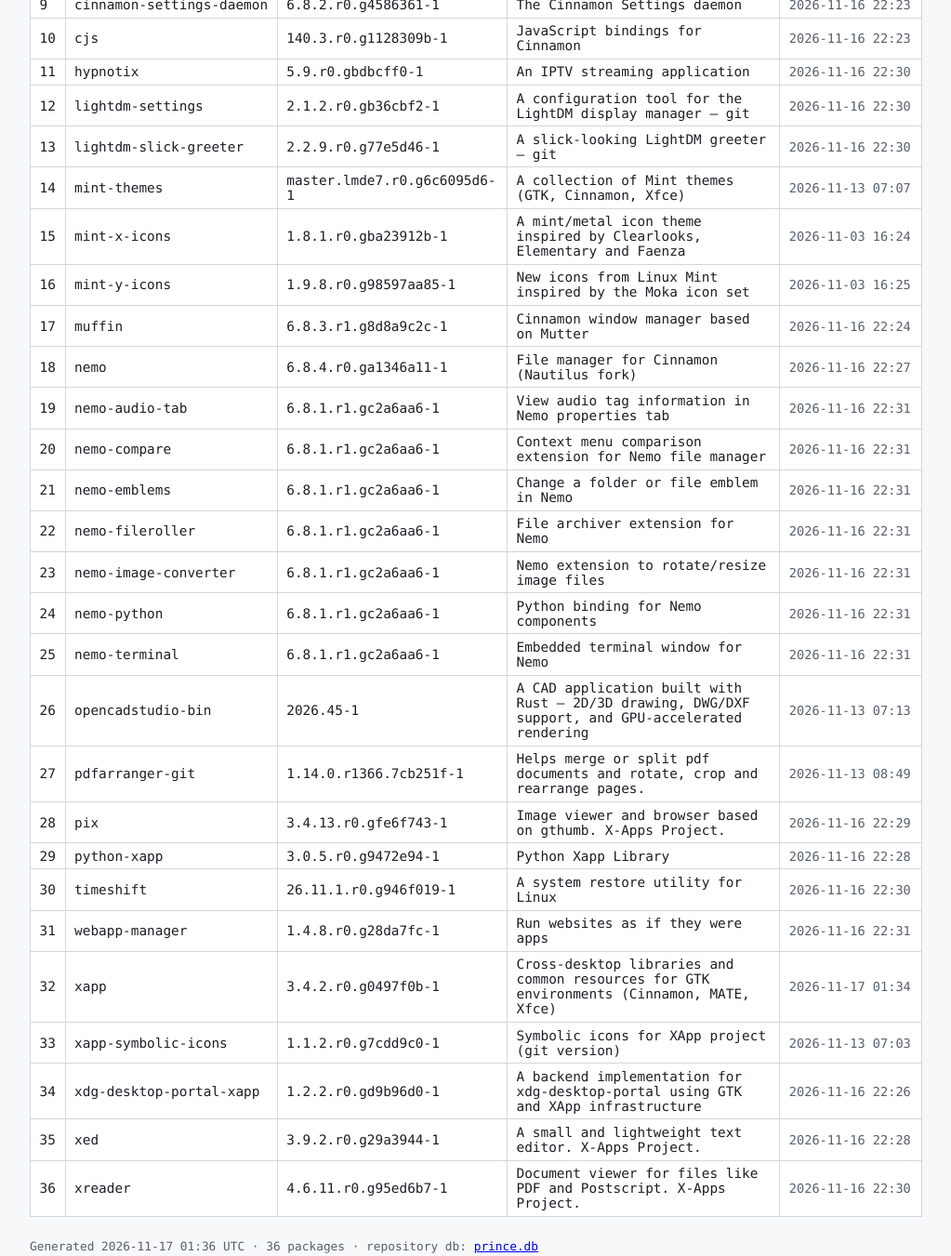
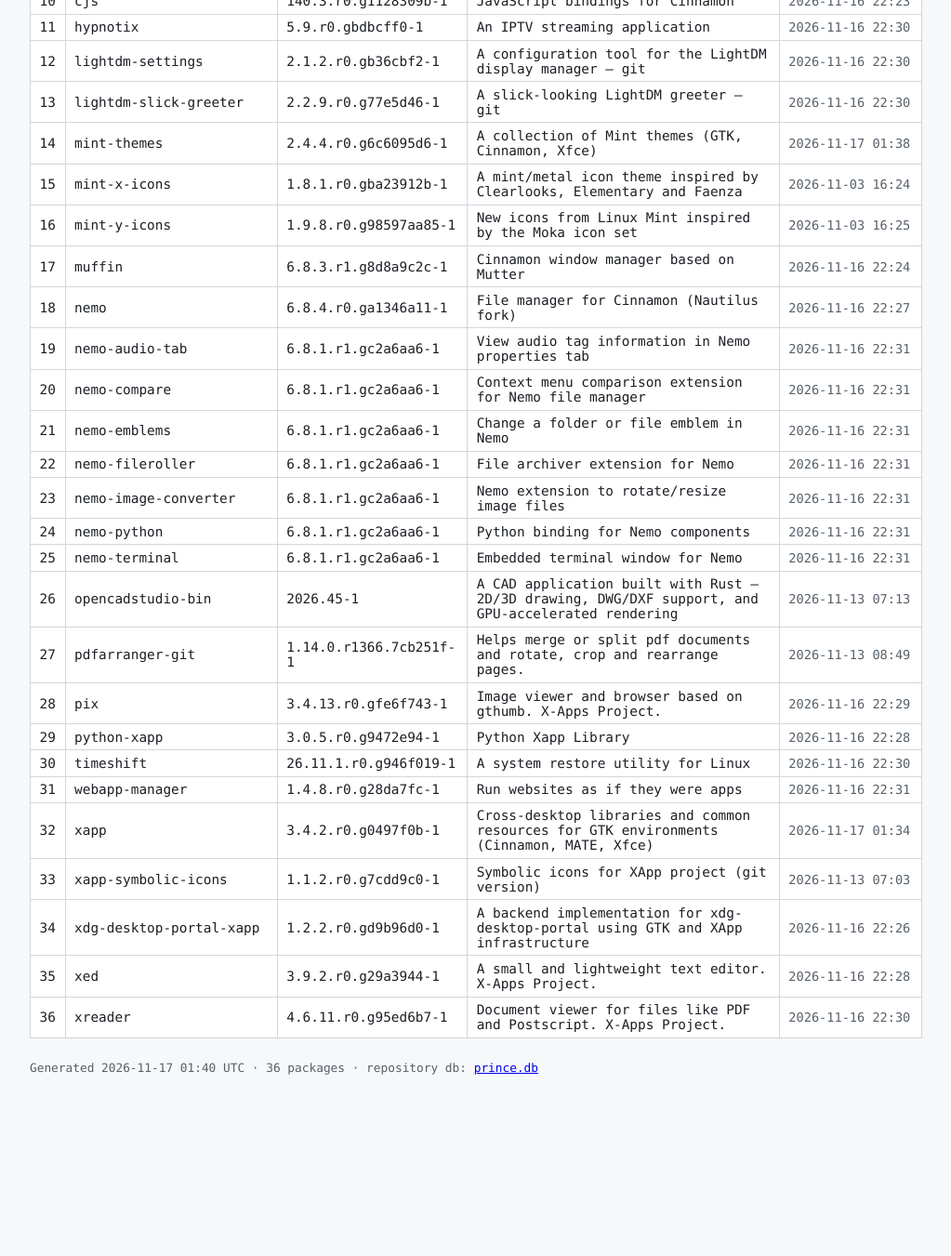
Before and after one commit to princepaul/arch-repo, a plain HTML site: page index.html in a window 1280 px wide. Shown: the part 820-2171 px from the top of the page at 93% size, without its empty margins (128-1151 px from the left). After the commit the page ends 2008 px from the top, so only its background shows below. Drawn offline with Linux system fonts and the light colour scheme.

Commit message:
Publish packages [skip ci]

```diff
--- a/index.html
+++ b/index.html
@@ -39,7 +39,7 @@ Server = https://princepaul.github.io/arch-repo/</pre>
 <tr><td data-sort="11">11</td><td data-sort="hypnotix">hypnotix</td><td data-sort="5.9.r0.gbdbcff0-1">5.9.r0.gbdbcff0-1</td><td>An IPTV streaming application</td><td data-sort="1794868236">2026-11-16 22:30</td></tr>
 <tr><td data-sort="12">12</td><td data-sort="lightdm-settings">lightdm-settings</td><td data-sort="2.1.2.r0.gb36cbf2-1">2.1.2.r0.gb36cbf2-1</td><td>A configuration tool for the LightDM display manager – git</td><td data-sort="1794868255">2026-11-16 22:30</td></tr>
 <tr><td data-sort="13">13</td><td data-sort="lightdm-slick-greeter">lightdm-slick-greeter</td><td data-sort="2.2.9.r0.g77e5d46-1">2.2.9.r0.g77e5d46-1</td><td>A slick-looking LightDM greeter – git</td><td data-sort="1794868243">2026-11-16 22:30</td></tr>
-<tr><td data-sort="14">14</td><td data-sort="mint-themes">mint-themes</td><td data-sort="master.lmde7.r0.g6c6095d6-1">master.lmde7.r0.g6c6095d6-1</td><td>A collection of Mint themes (GTK, Cinnamon, Xfce)</td><td data-sort="1794553658">2026-11-13 07:07</td></tr>
+<tr><td data-sort="14">14</td><td data-sort="mint-themes">mint-themes</td><td data-sort="2.4.4.r0.g6c6095d6-1">2.4.4.r0.g6c6095d6-1</td><td>A collection of Mint themes (GTK, Cinnamon, Xfce)</td><td data-sort="1794879499">2026-11-17 01:38</td></tr>
 <tr><td data-sort="15">15</td><td data-sort="mint-x-icons">mint-x-icons</td><td data-sort="1.8.1.r0.gba23912b-1">1.8.1.r0.gba23912b-1</td><td>A mint/metal icon theme inspired by Clearlooks, Elementary and Faenza</td><td data-sort="1793723057">2026-11-03 16:24</td></tr>
 <tr><td data-sort="16">16</td><td data-sort="mint-y-icons">mint-y-icons</td><td data-sort="1.9.8.r0.g98597aa85-1">1.9.8.r0.g98597aa85-1</td><td>New icons from Linux Mint inspired by the Moka icon set</td><td data-sort="1793723134">2026-11-03 16:25</td></tr>
 <tr><td data-sort="17">17</td><td data-sort="muffin">muffin</td><td data-sort="6.8.3.r1.g8d8a9c2c-1">6.8.3.r1.g8d8a9c2c-1</td><td>Cinnamon window manager based on Mutter</td><td data-sort="1794867889">2026-11-16 22:24</td></tr>
@@ -63,7 +63,7 @@ Server = https://princepaul.github.io/arch-repo/</pre>
 <tr><td data-sort="35">35</td><td data-sort="xed">xed</td><td data-sort="3.9.2.r0.g29a3944-1">3.9.2.r0.g29a3944-1</td><td>A small and lightweight text editor. X-Apps Project.</td><td data-sort="1794868116">2026-11-16 22:28</td></tr>
 <tr><td data-sort="36">36</td><td data-sort="xreader">xreader</td><td data-sort="4.6.11.r0.g95ed6b7-1">4.6.11.r0.g95ed6b7-1</td><td>Document viewer for files like PDF and Postscript. X-Apps Project.</td><td data-sort="1794868212">2026-11-16 22:30</td></tr>
 </tbody></table>
-<footer>Generated 2026-11-17 01:36 UTC &middot; 36 packages &middot; repository db: <a href="prince.db">prince.db</a></footer>
+<footer>Generated 2026-11-17 01:40 UTC &middot; 36 packages &middot; repository db: <a href="prince.db">prince.db</a></footer>
 <script>
 var sortDir = {};
 function sortTable(col) {
```
Also changed, not shown: 6 other files.
